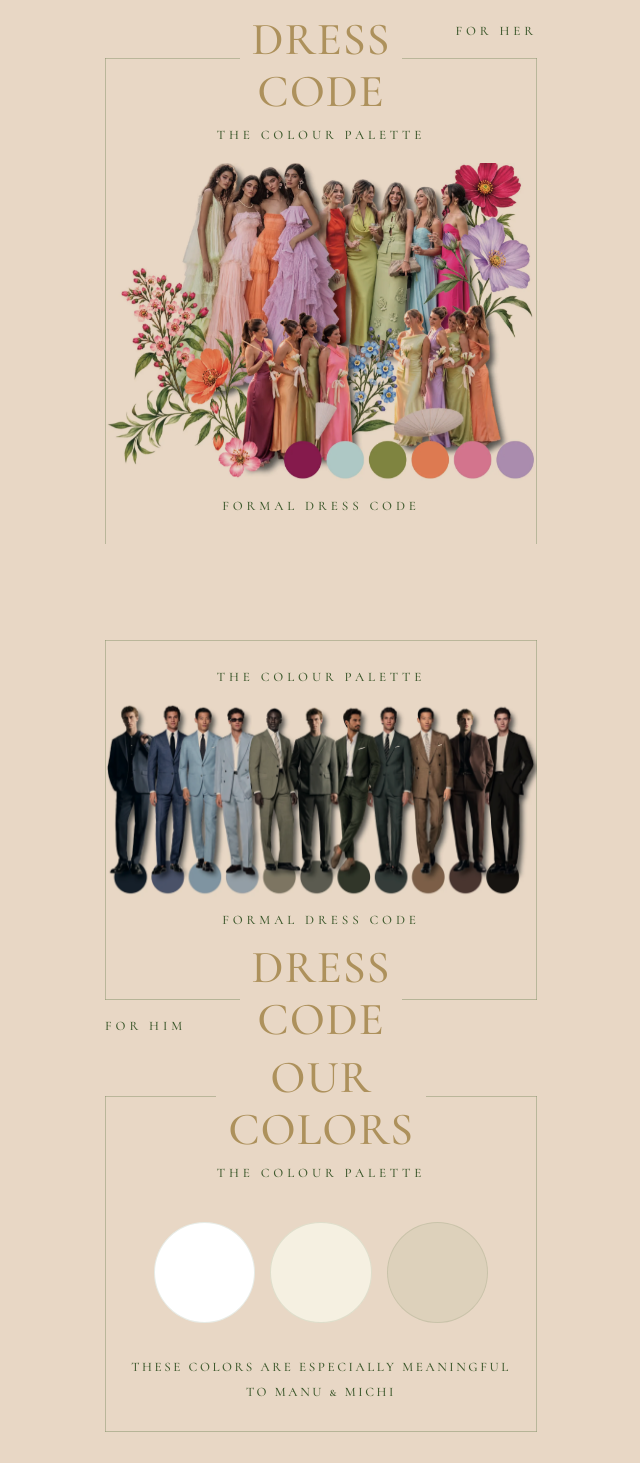
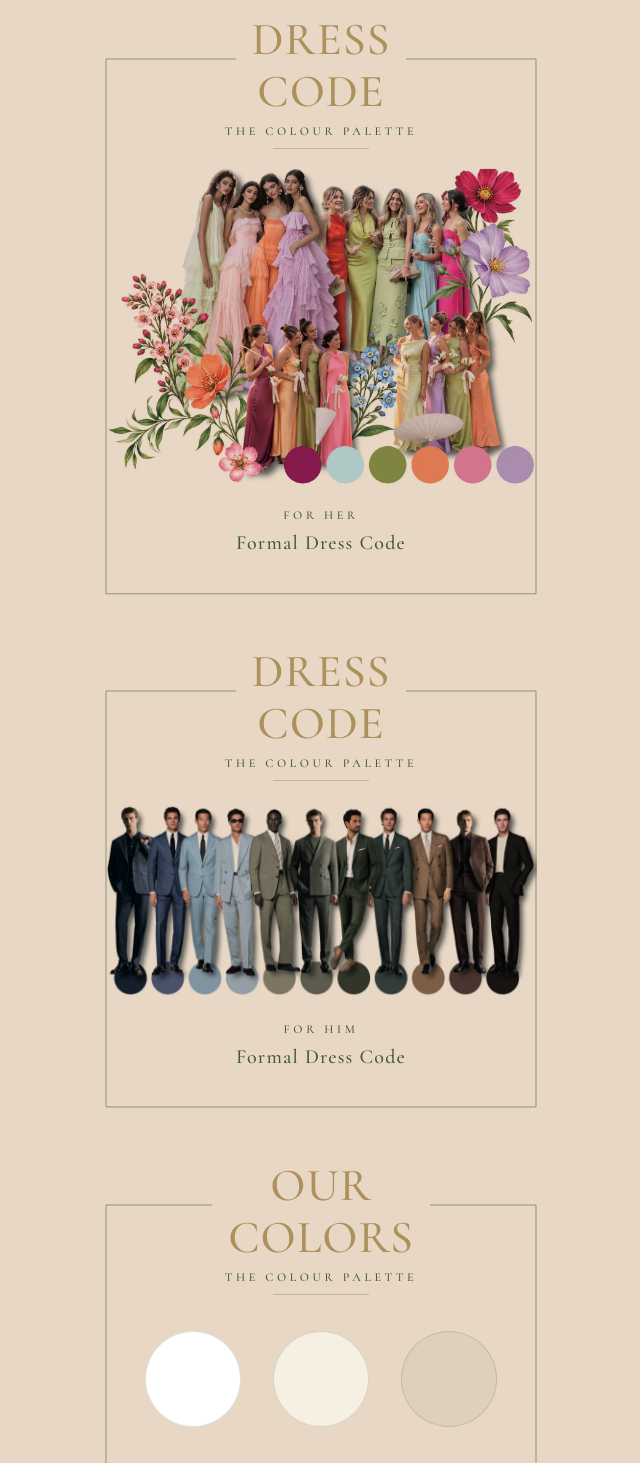
Before and after one commit to manuelmesav3l/invitacion-manuela-maciej, a React (Vite) app: page / in a window 1280 px wide. Shown: the part 4140-5603 px from the top of the page, without its empty margins (319-959 px from the left). Built offline with nearby package versions, Linux system fonts and the light colour scheme; a web font is replaced by a local one.

Commit message:
feat(dress-code): fix frame bottom line clipping and align cards with wedding stationery design

```diff
--- a/src/content/content.ts
+++ b/src/content/content.ts
@@ -84,7 +84,7 @@ const en = {
   dress: {
     title: { initial: 'D', first: 'RESS', second: 'CODE', sectionLabel: 'Dress code' },
     palette: 'THE COLOUR PALETTE',
-    formal: 'FORMAL DRESS CODE',
+    formal: 'Formal Dress Code',
     her: 'FOR HER',
     him: 'FOR HIM',
     herAlt: 'Guests in colourful formal dresses with illustrated flowers',
@@ -228,7 +228,7 @@ const pl: typeof en = {
   dress: {
     title: { initial: 'S', first: 'TRÓJ', second: 'WIECZOROWY', sectionLabel: 'Strój wieczorowy' },
     palette: 'PALETA KOLORÓW',
-    formal: 'STRÓJ WIECZOROWY',
+    formal: 'Strój Wieczorowy',
     her: 'DLA NIEJ',
     him: 'DLA NIEGO',
     herAlt: 'Goście w eleganckich kolorowych sukniach z motywem kwiatowym',
--- a/src/sections/DressCode.tsx
+++ b/src/sections/DressCode.tsx
@@ -4,16 +4,26 @@ import { StackedTitle } from '../components/SectionTitle'
 import { SwatchDot } from '../components/SwatchDot'
 import { useLanguage } from '../context/LanguageContext'
 
-/** Hairline frame that draws itself stroke by stroke. */
+/** Hairline frame that draws itself stroke by stroke with inset coordinates so all 4 edges render crisply. */
 function DrawnFrame() {
   const reduce = useReducedMotion()
   return (
-    <svg className="pointer-events-none absolute inset-0 h-full w-full" aria-hidden="true" preserveAspectRatio="none">
+    <svg
+      className="pointer-events-none absolute inset-0 h-full w-full overflow-visible"
+      aria-hidden="true"
+    >
       <motion.rect
-        x="0" y="0" width="100%" height="100%" fill="none" stroke="#8b9670" strokeWidth="1"
-        vectorEffect="non-scaling-stroke"
-        initial={{ pathLength: reduce ? 1 : 0 }} whileInView={{ pathLength: 1 }}
-        viewport={{ once: true, margin: '-10% 0px' }} transition={{ duration: 2.2, ease: 'easeInOut' }}
+        x="1"
+        y="1"
+        width="calc(100% - 2px)"
+        height="calc(100% - 2px)"
+        fill="none"
+        stroke="#8b9670"
+        strokeWidth="1"
+        initial={{ pathLength: reduce ? 1 : 0, opacity: reduce ? 1 : 0.8 }}
+        whileInView={{ pathLength: 1, opacity: 1 }}
+        viewport={{ once: true, margin: '120px 0px' }}
+        transition={{ duration: 1.4, ease: [0.16, 1, 0.3, 1] }}
       />
     </svg>
   )
@@ -28,56 +38,97 @@ export function DressCode() {
     <section className="bg-cream pb-28 pt-16" aria-label={d.title.sectionLabel}>
       <div className="mx-auto max-w-[560px] px-[5%]">
         {/* FOR HER */}
-        <div className="relative mt-12 pb-7 pt-[70px]">
-          <p className="label absolute right-0 top-[-36px] !text-[13px] !tracking-[0.3em] text-olive-deep">{d.her}</p>
+        <div className="relative mt-12 pb-9 pt-[68px]">
           <DrawnFrame />
           <div className="absolute inset-x-0 top-0 -translate-y-[42px] text-center">
-            <div className="inline-block bg-cream px-3"><StackedTitle initial={d.title.initial} first={d.title.first} second={d.title.second} /></div>
+            <div className="inline-block bg-cream px-4">
+              <StackedTitle initial={d.title.initial} first={d.title.first} second={d.title.second} />
+            </div>
           </div>
-          <p className="label mt-1 text-center !text-[13px] !tracking-[0.3em] text-olive-deep -translate-y-[6px]">{d.palette}</p>
+          <div className="text-center -translate-y-[4px]">
+            <p className="label !text-[12px] !tracking-[0.3em] text-olive-deep">{d.palette}</p>
+            <div className="mx-auto mt-2 h-[1px] w-24 bg-olive-deep/25" />
+          </div>
           <motion.img
-            src={asset("assets/dress-her-palette.webp")} width={1400} height={1030} alt={d.herAlt} loading="lazy" decoding="async"
-            className="blend-multiply mx-auto mt-3 w-full"
-            initial={{ opacity: 0, scale: reduce ? 1 : 0.94 }} whileInView={{ opacity: 1, scale: 1 }}
-            viewport={{ once: true, margin: '-10% 0px' }} transition={{ duration: 1.2, ease: [0.22, 1, 0.36, 1] }}
+            src={asset("assets/dress-her-palette.webp")}
+            width={1400}
+            height={1030}
+            alt={d.herAlt}
+            loading="lazy"
+            decoding="async"
+            className="blend-multiply mx-auto mt-4 w-full"
+            initial={{ opacity: 0, scale: reduce ? 1 : 0.96 }}
+            whileInView={{ opacity: 1, scale: 1 }}
+            viewport={{ once: true, margin: '-10% 0px' }}
+            transition={{ duration: 1.0, ease: [0.22, 1, 0.36, 1] }}
           />
-          <p className="label mt-4 text-center !text-[13px] !tracking-[0.3em] text-olive-deep">{d.formal}</p>
+          <div className="mt-5 text-center">
+            <p className="label !text-[12px] !tracking-[0.3em] text-olive-deep">{d.her}</p>
+            <p className="mt-1 font-serif text-[18px] sm:text-[20px] tracking-[0.06em] text-olive-deep font-normal">{d.formal}</p>
+          </div>
         </div>
 
-        {/* FOR HIM — mirrored vertically */}
-        <div className="relative mt-24 pb-[70px] pt-7">
-          <p className="label absolute bottom-[-36px] left-0 !text-[13px] !tracking-[0.3em] text-olive-deep">{d.him}</p>
+        {/* FOR HIM */}
+        <div className="relative mt-24 pb-9 pt-[68px]">
           <DrawnFrame />
-          <p className="label text-center !text-[13px] !tracking-[0.3em] text-olive-deep">{d.palette}</p>
+          <div className="absolute inset-x-0 top-0 -translate-y-[42px] text-center">
+            <div className="inline-block bg-cream px-4">
+              <StackedTitle initial={d.title.initial} first={d.title.first} second={d.title.second} />
+            </div>
+          </div>
+          <div className="text-center -translate-y-[4px]">
+            <p className="label !text-[12px] !tracking-[0.3em] text-olive-deep">{d.palette}</p>
+            <div className="mx-auto mt-2 h-[1px] w-24 bg-olive-deep/25" />
+          </div>
           {/* Eleven suits are too small to read at phone width, so the strip scrolls sideways there and fits from sm up. */}
           <div
-            className="mt-3 overflow-x-auto overscroll-x-contain snap-x snap-mandatory sm:overflow-visible"
-            role="region" aria-label={d.himAlt} tabIndex={0}
+            className="mt-4 overflow-x-auto overscroll-x-contain snap-x snap-mandatory sm:overflow-visible"
+            role="region"
+            aria-label={d.himAlt}
+            tabIndex={0}
           >
             <img
-              src={asset("assets/dress-him-palette.webp")} width={1800} height={829} alt={d.himAlt} loading="lazy" decoding="async"
+              src={asset("assets/dress-him-palette.webp")}
+              width={1800}
+              height={829}
+              alt={d.himAlt}
+              loading="lazy"
+              decoding="async"
               className="blend-multiply mx-auto h-auto w-[780px] max-w-none snap-center sm:w-full sm:max-w-full"
             />
           </div>
-          <p className="label mt-3 text-center !text-[13px] !tracking-[0.3em] text-olive-deep">{d.formal}</p>
-          <div className="absolute inset-x-0 bottom-0 translate-y-[42px] text-center">
-            <div className="inline-block bg-cream px-3"><StackedTitle initial={d.title.initial} first={d.title.first} second={d.title.second} /></div>
+          <div className="mt-5 text-center">
+            <p className="label !text-[12px] !tracking-[0.3em] text-olive-deep">{d.him}</p>
+            <p className="mt-1 font-serif text-[18px] sm:text-[20px] tracking-[0.06em] text-olive-deep font-normal">{d.formal}</p>
           </div>
         </div>
 
         {/* OUR COLORS */}
-        <div className="relative mt-24 pb-7 pt-[70px]">
+        <div className="relative mt-24 pb-9 pt-[68px]">
           <DrawnFrame />
           <div className="absolute inset-x-0 top-0 -translate-y-[42px] text-center">
-            <div className="inline-block bg-cream px-3"><StackedTitle initial={o.initial} first={o.first} second={o.second} /></div>
+            <div className="inline-block bg-cream px-4">
+              <StackedTitle initial={o.initial} first={o.first} second={o.second} />
+            </div>
           </div>
-          <p className="label mt-1 text-center !text-[13px] !tracking-[0.3em] text-olive-deep -translate-y-[6px]">{d.palette}</p>
-          <div className="mt-8 flex justify-center gap-[4%] px-[5%]">
+          <div className="text-center -translate-y-[4px]">
+            <p className="label !text-[12px] !tracking-[0.3em] text-olive-deep">{d.palette}</p>
+            <div className="mx-auto mt-2 h-[1px] w-24 bg-olive-deep/25" />
+          </div>
+          <div className="mt-8 flex justify-center gap-6 sm:gap-8 px-6">
             {o.colors.map((c, i) => (
-              <SwatchDot key={c} color={c} index={i} label={`${o.swatchLabel} ${i + 1}`} className="w-[26%] shadow-[inset_0_0_0_1px_rgba(63,90,46,0.12)]" />
+              <SwatchDot
+                key={c}
+                color={c}
+                index={i}
+                label={`${o.swatchLabel} ${i + 1}`}
+                className="w-20 sm:w-24 max-w-[96px] shadow-[inset_0_0_0_1px_rgba(63,90,46,0.18)]"
+              />
             ))}
           </div>
-          <p className="label mt-8 px-4 text-center !text-[13px] !leading-[1.9] !tracking-[0.2em] text-olive-deep">{o.note}</p>
+          <p className="label mt-8 max-w-[380px] mx-auto px-4 text-center !text-[12px] !leading-[1.8] !tracking-[0.18em] text-olive-deep">
+            {o.note}
+          </p>
         </div>
       </div>
     </section>
```
